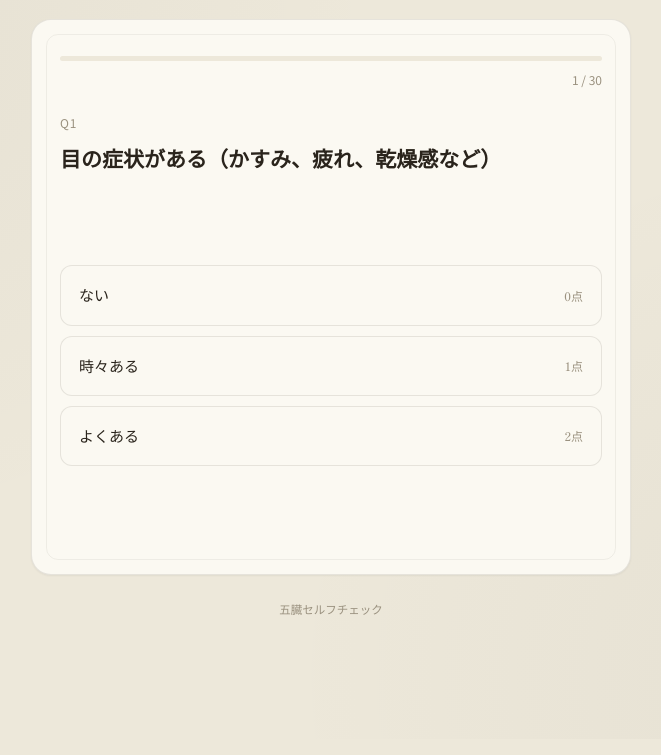
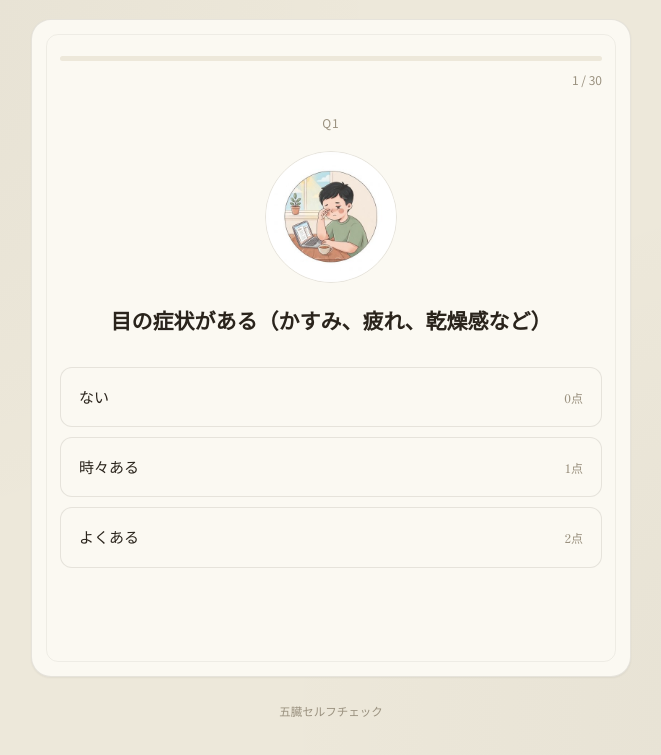
Before and after one commit to mitsuhashiocim-prog/body-type-quiz, a plain HTML site: page index.html in a window 1280 px wide. Both pictures are taken after a click on the button "チェックをはじめる". Shown: the part 61-816 px from the top of the page, without its empty margins (309-970 px from the left). Drawn offline with Linux system fonts and the light colour scheme.

Commit message:
Add files via upload

```diff
--- a/index.html
+++ b/index.html
@@ -231,15 +231,30 @@
     font-size:12px;
     color:var(--ink-faint);
     letter-spacing:0.08em;
-    margin:22px 0 8px;
+    margin:22px 0 0;
+    text-align:center;
   }
+  .q-illust{
+    display:flex;
+    justify-content:center;
+    margin:18px 0 20px;
+  }
+  .q-illust img{
+    width:132px;
+    height:132px;
+    border-radius:50%;
+    object-fit:cover;
+    border:1px solid var(--paper-line);
+  }
+  .q-illust.hidden{display:none;}
+
   .q-text{
     font-family:'Shippori Mincho', serif;
     font-size:21px;
     font-weight:700;
     line-height:1.7;
     margin:0 0 28px;
-    min-height:96px;
+    text-align:center;
   }
 
   .options{
@@ -492,12 +507,6 @@
         <p>東洋医学では、心身の状態を「肝・心・脾・肺・腎」という5つの働き（五臓）のバランスでとらえます。ここ1週間の身体の状態について30の質問に答えると、どの臓の働きに乱れが出やすいか、確認できます。</p>
       </div>
 
-      <div class="scale-guide">
-        <div class="g"><span class="n">0</span><span class="l">ない</span></div>
-        <div class="g"><span class="n">1</span><span class="l">時々ある</span></div>
-        <div class="g"><span class="n">2</span><span class="l">よくある</span></div>
-      </div>
-
       <button class="primary" id="startBtn">チェックをはじめる</button>
 
       <p class="disclaimer">本チェックは東洋医学の考え方にもとづくセルフチェックツールであり、医学的な診断ではありません。体調に不安がある場合や症状が続く場合は、医療機関や専門家にご相談ください。</p>
@@ -512,6 +521,11 @@
       </div>
 
       <div class="q-num" id="qNum">Q1</div>
+
+      <div class="q-illust" id="qIllustWrap">
+        <img id="qIllustImg" src="" alt="">
+      </div>
+
       <div class="q-text" id="qText"></div>
 
       <div class="options" id="optionsWrap">
@@ -631,6 +645,16 @@
     '塩辛いものが食べたい'
   ];
 
+  var QUESTION_IMAGES = {
+    0:'images/q01.jpg',
+    1:'images/q02.jpg',
+    2:'images/q03.jpg',
+    3:'images/q04.jpg',
+    4:'images/q05.jpg',
+    5:'images/q06.jpg',
+    6:'images/q07.jpg'
+  };
+
   var QUESTION_ORGAN = [];
   ORGAN_ORDER.forEach(function(k){
     ORGANS[k].questions.forEach(function(i){ QUESTION_ORGAN[i]=k; });
@@ -694,6 +718,18 @@
     document.getElementById('qNum').textContent = 'Q' + (current+1);
     document.getElementById('qText').textContent = QUESTIONS[current];
 
+    var illustWrap = document.getElementById('qIllustWrap');
+    var illustImg = document.getElementById('qIllustImg');
+    var imgSrc = QUESTION_IMAGES[current];
+    if(imgSrc){
+      illustImg.src = imgSrc;
+      illustImg.alt = QUESTIONS[current];
+      illustWrap.classList.remove('hidden');
+    } else {
+      illustImg.src = '';
+      illustWrap.classList.add('hidden');
+    }
+
     var opts = document.querySelectorAll('#optionsWrap .opt');
     opts.forEach(function(o){
       var s = parseInt(o.getAttribute('data-score'),10);
@@ -723,7 +759,7 @@
 
     document.getElementById('topOrganName').textContent = topOrgan.kanji;
     document.getElementById('topOrganName').style.color = 'var(' + topOrgan.colorVar + ')';
-    document.getElementById('topOrganYomi').textContent = topOrgan.yomi + '（' + topOrgan.element + '）の働きに乱れが出やすい傾向です';
+    document.getElementById('topOrganYomi').textContent = topOrgan.kanji + '（' + topOrgan.element + '）の働きに乱れが出やすい傾向です';
 
     renderChart(scores);
     renderScoreList(scores, ranked);
```
Also changed, not shown: images/q01.jpg (added), images/q02.jpg (added), images/q03.jpg (added), images/q04.jpg (added), images/q05.jpg (added), images/q06.jpg (added), images/q07.jpg (added).
